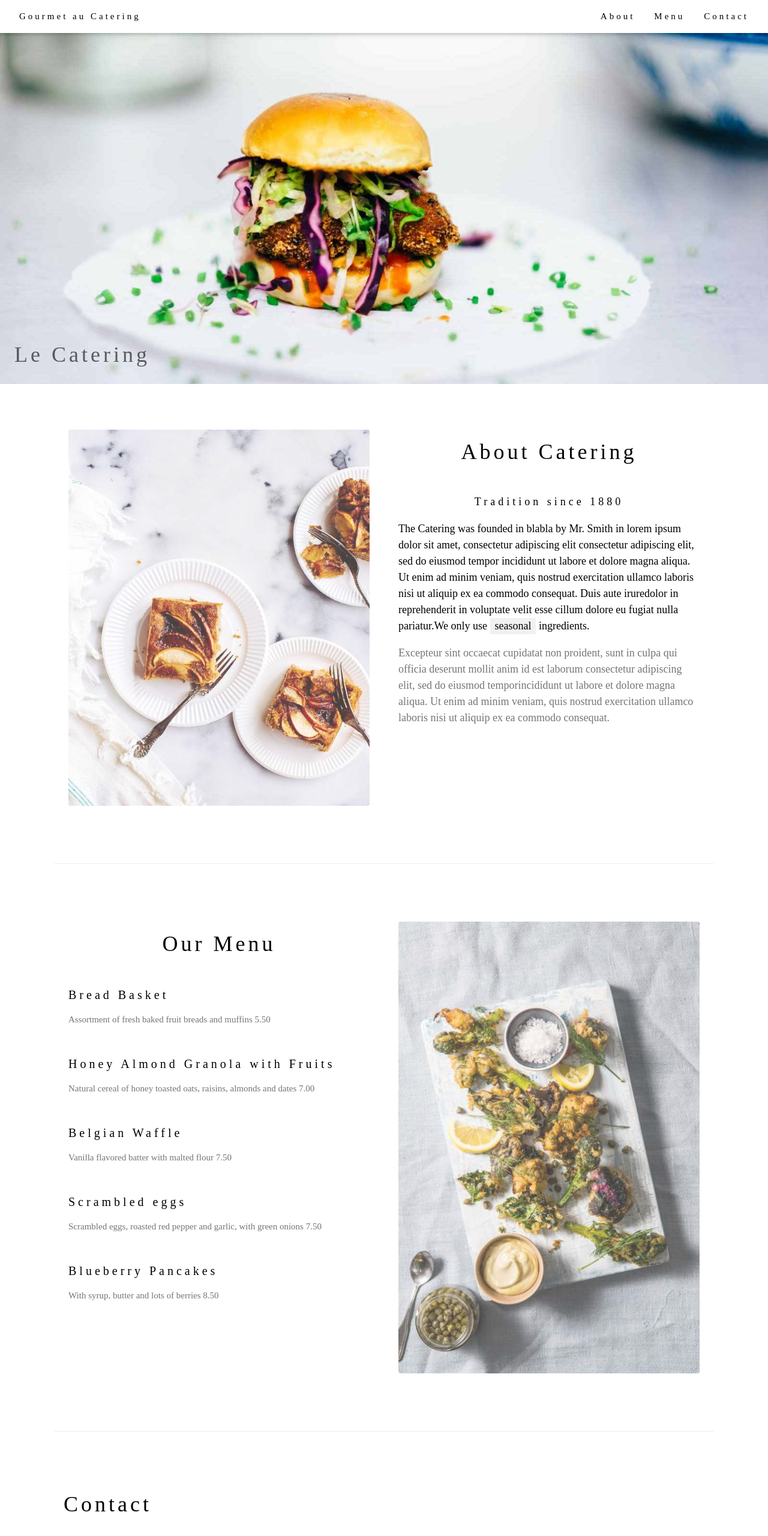
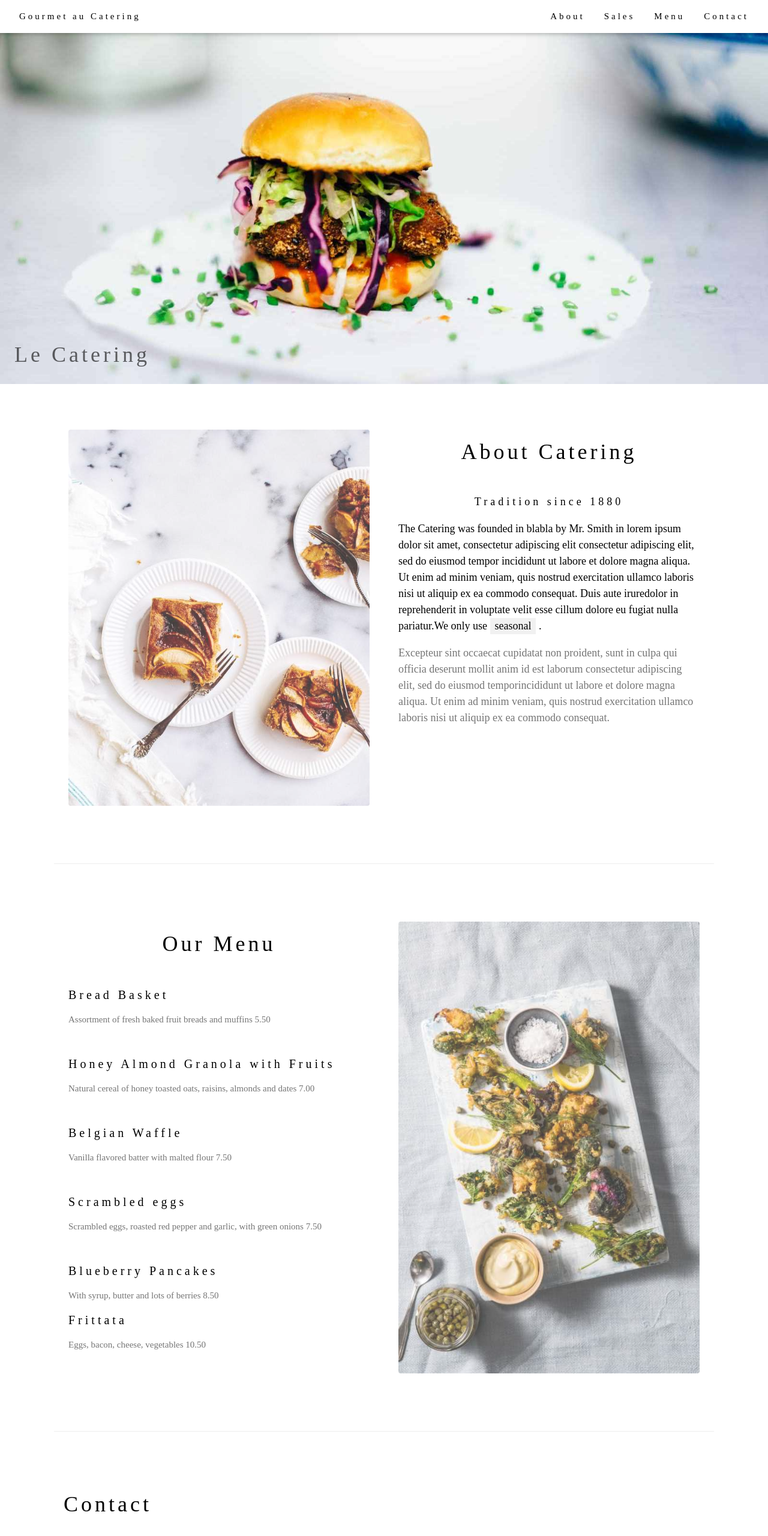
Before and after one commit to DeusdeteCordeiro/mywebsite, a plain HTML site: page index.html in a window 1280 px wide. Shown: the top 2560 px of the page at 60% size. Drawn offline with nearby package versions, Linux system fonts and the light colour scheme.

Commit message:
Adicionado o item Frittata ao menu

```diff
--- a/index.html
+++ b/index.html
@@ -22,6 +22,7 @@ h1, h2, h3, h4, h5, h6 {
     <!-- Right-sided navbar links. Hide them on small screens -->
     <div class="w3-right w3-hide-small">
       <a href="#about" class="w3-bar-item w3-button">About</a>
+      <a href="#sales" class="w3-bar-item w3-button">Sales</a>
       <a href="#menu" class="w3-bar-item w3-button">Menu</a>
       <a href="#contact" class="w3-bar-item w3-button">Contact</a>
     </div>
@@ -48,7 +49,7 @@ h1, h2, h3, h4, h5, h6 {
     <div class="w3-col m6 w3-padding-large">
       <h1 class="w3-center">About Catering</h1><br>
       <h5 class="w3-center">Tradition since 1880</h5>
-      <p class="w3-large">The Catering was founded in blabla by Mr. Smith in lorem ipsum dolor sit amet, consectetur adipiscing elit consectetur adipiscing elit, sed do eiusmod tempor incididunt ut labore et dolore magna aliqua. Ut enim ad minim veniam, quis nostrud exercitation ullamco laboris nisi ut aliquip ex ea commodo consequat. Duis aute iruredolor in reprehenderit in voluptate velit esse cillum dolore eu fugiat nulla pariatur.We only use <span class="w3-tag w3-light-grey">seasonal</span> ingredients.</p>
+      <p class="w3-large">The Catering was founded in blabla by Mr. Smith in lorem ipsum dolor sit amet, consectetur adipiscing elit consectetur adipiscing elit, sed do eiusmod tempor incididunt ut labore et dolore magna aliqua. Ut enim ad minim veniam, quis nostrud exercitation ullamco laboris nisi ut aliquip ex ea commodo consequat. Duis aute iruredolor in reprehenderit in voluptate velit esse cillum dolore eu fugiat nulla pariatur.We only use <span class="w3-tag w3-light-grey">seasonal</span> .</p>
       <p class="w3-large w3-text-grey w3-hide-medium">Excepteur sint occaecat cupidatat non proident, sunt in culpa qui officia deserunt mollit anim id est laborum consectetur adipiscing elit, sed do eiusmod temporincididunt ut labore et dolore magna aliqua. Ut enim ad minim veniam, quis nostrud exercitation ullamco laboris nisi ut aliquip ex ea commodo consequat.</p>
     </div>
   </div>
@@ -73,6 +74,9 @@ h1, h2, h3, h4, h5, h6 {
 
       <h4>Blueberry Pancakes</h4>
       <p class="w3-text-grey">With syrup, butter and lots of berries 8.50</p>
+
+      <h4>Frittata</h4>
+      <p class="w3-text-grey">Eggs, bacon, cheese, vegetables 10.50</p>
     </div>
 
     <div class="w3-col l6 w3-padding-large">
```
Also changed, not shown: 1 other file.
